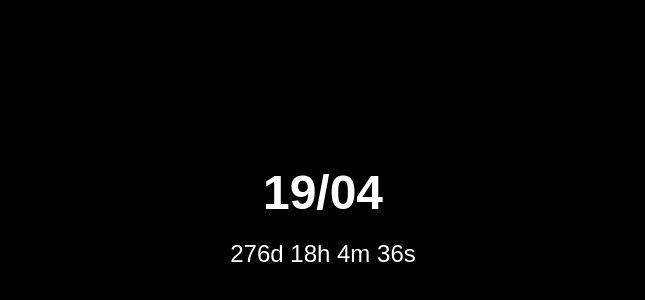
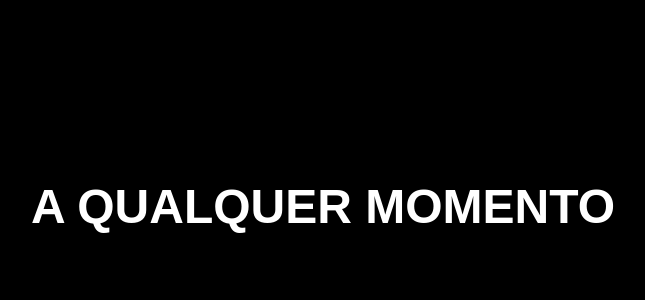
Before and after one commit to sellerf/whoooareuuu, a plain HTML site: page verify/index.html in a window 1280 px wide. Shown: the part 184-484 px from the top of the page, without its empty margins (317-962 px from the left). Drawn offline with Linux system fonts and the light colour scheme.

Commit message:
Update index.html

```diff
--- a/verify/index.html
+++ b/verify/index.html
@@ -29,34 +29,7 @@
   </style>
 </head>
 <body>
-  <h1>19/04</h1>
+  <h1>A QUALQUER MOMENTO</h1>
   <div id="countdown"></div>
 
-  <script>
-    function atualizarContagem() {
-      const agora = new Date();
-
-      // Defina o alvo (12 de abril às 03:33)
-      let alvo = new Date(agora.getFullYear(), 3, 19, 3, 33, 0);
-
-      // Se já passou, joga pro próximo ano
-      if (agora > alvo) {
-        alvo = new Date(agora.getFullYear() + 1, 3, 19, 3, 33, 0);
-      }
-
-      const diff = alvo - agora;
-
-      const dias = Math.floor(diff / (1000 * 60 * 60 * 24));
-      const horas = Math.floor((diff / (1000 * 60 * 60)) % 24);
-      const minutos = Math.floor((diff / (1000 * 60)) % 60);
-      const segundos = Math.floor((diff / 1000) % 60);
-
-      document.getElementById("countdown").innerText =
-        `${dias}d ${horas}h ${minutos}m ${segundos}s`;
-    }
-
-    setInterval(atualizarContagem, 1000);
-    atualizarContagem();
-  </script>
-</body>
 </html>
```
